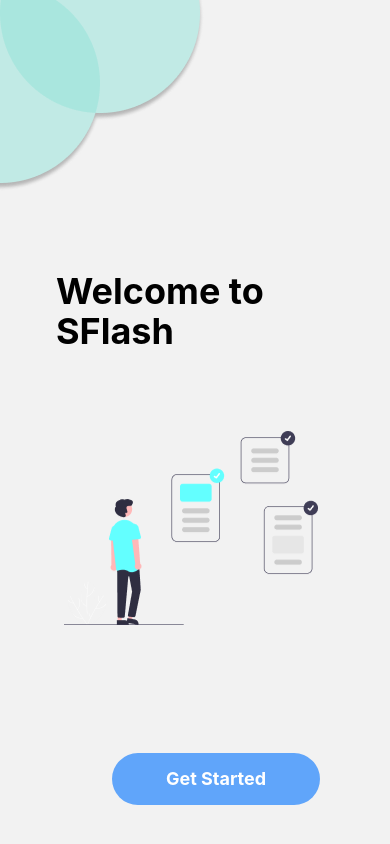
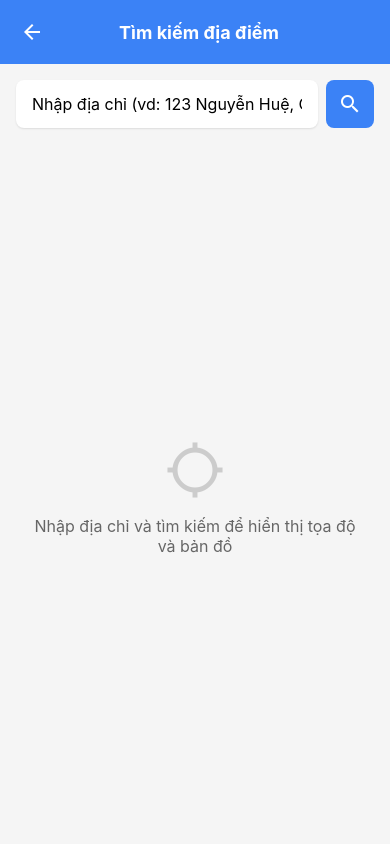
Before and after one commit to hapdev05/App_ghtk, a React Native app: screen /LocationSearch in a window 390 px wide. Built offline with nearby package versions, Linux system fonts and the light colour scheme.

Commit message:
fix location

```diff
--- a/src/navigation/AppNavigator.tsx
+++ b/src/navigation/AppNavigator.tsx
@@ -13,6 +13,7 @@
 import CreateOrder from '../screens/Page/Customer/components/CreateOrder';
 import OrderHistory from '../screens/Page/Customer/components/OrderHistory';
 import OrderDetailScreen from '../screens/Page/Customer/components/OrderDetailScreen';
+import LocationSearch from '../screens/Page/Shipper/LocationSearch';
 
 const Stack = createNativeStackNavigator();
 
@@ -80,6 +81,11 @@
           component={OrderDetailScreen}
           options={{headerShown:false}}
         />
+        <Stack.Screen
+          name='LocationSearch'
+          component={LocationSearch}
+          options={{headerShown:false}}
+        />
       </Stack.Navigator>
 
     </NavigationContainer>
--- /dev/null
+++ b/src/screens/Page/Shipper/LocationSearch.tsx
@@ -0,0 +1,222 @@
+import React, { useState } from 'react';
+import {
+  View,
+  Text,
+  TextInput,
+  TouchableOpacity,
+  StyleSheet,
+  ActivityIndicator,
+  Alert,
+  SafeAreaView
+} from 'react-native';
+import { MaterialIcons } from '@expo/vector-icons';
+import { forwardGeoCode } from '../../../services/geocoding.service';
+import MapView, { Marker } from 'react-native-maps';
+import { useNavigation } from '@react-navigation/native';
+
+interface Location {
+  lat: number;
+  long: number;
+}
+
+const LocationSearch = () => {
+  const [address, setAddress] = useState('');
+  const [loading, setLoading] = useState(false);
+  const [location, setLocation] = useState<Location | null>(null);
+  const navigation = useNavigation();
+
+  const handleSearch = async () => {
+    if (!address.trim()) {
+      Alert.alert('Lỗi', 'Vui lòng nhập địa chỉ');
+      return;
+    }
+
+    setLoading(true);
+    try {
+      const coordinates = await forwardGeoCode(address);
+      if (coordinates) {
+        setLocation(coordinates);
+        console.log('Tìm thấy tọa độ:', coordinates);
+      } else {
+        Alert.alert('Thông báo', 'Không tìm thấy tọa độ cho địa chỉ này');
+      }
+    } catch (error) {
+      console.error('Lỗi khi tìm kiếm tọa độ:', error);
+      Alert.alert('Lỗi', 'Không thể tìm kiếm địa chỉ. Vui lòng thử lại sau.');
+    } finally {
+      setLoading(false);
+    }
+  };
+
+  return (
+    <SafeAreaView style={styles.container}>
+      <View style={styles.header}>
+        <TouchableOpacity
+          style={styles.backButton}
+          onPress={() => navigation.goBack()}
+        >
+          <MaterialIcons name="arrow-back" size={24} color="#fff" />
+        </TouchableOpacity>
+        <Text style={styles.title}>Tìm kiếm địa điểm</Text>
+        <View style={styles.rightPlaceholder} />
+      </View>
+
+      <View style={styles.searchContainer}>
+        <TextInput
+          style={styles.input}
+          placeholder="Nhập địa chỉ (vd: 123 Nguyễn Huệ, Quận 1, TP.HCM)"
+          value={address}
+          onChangeText={setAddress}
+        />
+        <TouchableOpacity
+          style={styles.searchButton}
+          onPress={handleSearch}
+          disabled={loading}
+        >
+          {loading ? (
+            <ActivityIndicator color="#fff" />
+          ) : (
+            <MaterialIcons name="search" size={24} color="#fff" />
+          )}
+        </TouchableOpacity>
+      </View>
+
+      {location ? (
+        <View style={styles.resultContainer}>
+          <Text style={styles.resultText}>Tọa độ: {location.lat}, {location.long}</Text>
+
+          <MapView
+            style={styles.map}
+            initialRegion={{
+              latitude: location.lat,
+              longitude: location.long,
+              latitudeDelta: 0.01,
+              longitudeDelta: 0.01,
+            }}
+          >
+            <Marker
+              coordinate={{
+                latitude: location.lat,
+                longitude: location.long,
+              }}
+              title={address}
+            />
+          </MapView>
+
+          <TouchableOpacity style={styles.directionButton}>
+            <MaterialIcons name="directions" size={20} color="#fff" />
+            <Text style={styles.directionButtonText}>Chỉ đường</Text>
+          </TouchableOpacity>
+        </View>
+      ) : (
+        <View style={styles.emptyState}>
+          <MaterialIcons name="location-searching" size={60} color="#ccc" />
+          <Text style={styles.emptyText}>
+            Nhập địa chỉ và tìm kiếm để hiển thị tọa độ và bản đồ
+          </Text>
+        </View>
+      )}
+    </SafeAreaView>
+  );
+};
+
+const styles = StyleSheet.create({
+  container: {
+    flex: 1,
+    backgroundColor: '#f5f5f5',
+  },
+  header: {
+    flexDirection: 'row',
+    alignItems: 'center',
+    justifyContent: 'space-between',
+    padding: 16,
+    backgroundColor: '#3B82F6',
+  },
+  backButton: {
+    padding: 4,
+  },
+  rightPlaceholder: {
+    width: 24,
+  },
+  title: {
+    fontSize: 18,
+    fontWeight: 'bold',
+    color: 'white',
+    textAlign: 'center',
+  },
+  searchContainer: {
+    flexDirection: 'row',
+    padding: 16,
+    marginBottom: 8,
+  },
+  input: {
+    flex: 1,
+    height: 48,
+    backgroundColor: 'white',
+    borderRadius: 8,
+    paddingHorizontal: 16,
+    fontSize: 16,
+    shadowColor: '#000',
+    shadowOffset: { width: 0, height: 1 },
+    shadowOpacity: 0.1,
+    shadowRadius: 2,
+    elevation: 2,
+  },
+  searchButton: {
+    width: 48,
+    height: 48,
+    backgroundColor: '#3B82F6',
+    borderRadius: 8,
+    marginLeft: 8,
+    justifyContent: 'center',
+    alignItems: 'center',
+  },
+  resultContainer: {
+    margin: 16,
+    backgroundColor: 'white',
+    borderRadius: 8,
+    padding: 16,
+    shadowColor: '#000',
+    shadowOffset: { width: 0, height: 1 },
+    shadowOpacity: 0.1,
+    shadowRadius: 2,
+    elevation: 2,
+  },
+  resultText: {
+    fontSize: 16,
+    marginBottom: 16,
+    fontWeight: '600',
+  },
+  map: {
+    height: 250,
+    borderRadius: 8,
+    marginBottom: 16,
+  },
+  directionButton: {
+    flexDirection: 'row',
+    alignItems: 'center',
+    justifyContent: 'center',
+    backgroundColor: '#3B82F6',
+    padding: 12,
+    borderRadius: 8,
+  },
+  directionButtonText: {
+    color: 'white',
+    fontWeight: 'bold',
+    marginLeft: 8,
+  },
+  emptyState: {
+    flex: 1,
+    justifyContent: 'center',
+    alignItems: 'center',
+    paddingHorizontal: 32,
+  },
+  emptyText: {
+    textAlign: 'center',
+    marginTop: 16,
+    color: '#666',
+    fontSize: 16,
+  },
+});
+
+export default LocationSearch;
--- a/src/screens/Page/Shipper/ShipperDashboard.tsx
+++ b/src/screens/Page/Shipper/ShipperDashboard.tsx
@@ -13,6 +13,8 @@
 import { useNavigation } from '@react-navigation/native';
 import ShipperMenu from './ShipperMenu';
 import { logout } from '../../../services/auth.service';
+import Geolocation from '@react-native-community/geolocation';
+import { reverseGeoCode } from '../../../services/geocoding.service';
 
 interface Order {
   orderId: number;
@@ -38,11 +40,32 @@
   const [loading, setLoading] = useState(true);
   const [refreshing, setRefreshing] = useState(false);
   const [menuVisible, setMenuVisible] = useState(false);
+  const [currentLocation, setCurrentLocation] = useState<string | null>(null);
   const navigation = useNavigation();
 
   useEffect(() => {
     loadOrders();
   }, []);
+
+  useEffect(() => {
+    Geolocation.getCurrentPosition(position => {
+      if (position.coords) {
+        fetchLocationAddress(position.coords.latitude, position.coords.longitude);
+      }
+    });
+  }, []);
+
+  const fetchLocationAddress = async (lat: number, long: number) => {
+    try {
+      const result = await reverseGeoCode({ lat, long });
+      if (result) {
+        setCurrentLocation(result.address);
+        console.log('Current location:', result);
+      }
+    } catch (error) {
+      console.error('Error getting location address:', error);
+    }
+  };
 
   const loadOrders = async () => {
     try {
@@ -164,7 +187,7 @@
             <MaterialIcons name="person" size={28} color="#3B82F6" />
           </View>
           <View className="ml-4">
-            <Text className="text-xl font-bold text-gray-900">Nguyễn Văn A</Text>
+            <Text className="text-xl font-bold text-gray-900"></Text>
             <View className="flex-row items-center mt-1">
               <MaterialIcons name="local-shipping" size={18} color="#4B5563" />
               <Text className="text-gray-600 ml-2 text-base">Shipper</Text>
--- a/src/screens/Page/Shipper/ShipperMenu.tsx
+++ b/src/screens/Page/Shipper/ShipperMenu.tsx
@@ -47,6 +47,14 @@
       title: 'Thông tin cá nhân',
       onPress: () => {
         Alert.alert('Thông báo', 'Chức năng đang phát triển');
+        onClose();
+      }
+    },
+    {
+      icon: 'location-searching',
+      title: 'Tìm kiếm địa điểm',
+      onPress: () => {
+        navigation.navigate('LocationSearch' as never);
         onClose();
       }
     },
--- /dev/null
+++ b/src/services/geocoding.service.ts
@@ -0,0 +1,73 @@
+import axios from 'axios';
+
+const API_KEY = "iH79Oa5yjwAgU0hiDV23Ezc3F0rvdF8iZkj92dFa_Jw";
+
+interface GeoLocation {
+  lat: number;
+  long: number;
+}
+
+interface GeocodingResult {
+  address: string;
+  city: string;
+  country: string;
+  postalCode: string;
+  items: any[];
+}
+
+/**
+ * Convert coordinates to address using HERE Reverse Geocoding API
+ */
+export const reverseGeoCode = async ({ lat, long }: GeoLocation): Promise<GeocodingResult | null> => {
+  const api = `https://revgeocode.search.hereapi.com/v1/revgeocode?at=${lat},${long}&lang=en-US&apiKey=${API_KEY}`;
+
+  try {
+    const res = await axios.get(api);
+
+    if (res && res.status === 200 && res.data) {
+      const items = res.data.items;
+
+      if (items && items.length > 0) {
+        const item = items[0];
+        return {
+          address: item.address?.label || '',
+          city: item.address?.city || '',
+          country: item.address?.countryName || '',
+          postalCode: item.address?.postalCode || '',
+          items: items
+        };
+      }
+    }
+    return null;
+  } catch (error) {
+    console.error('❌ Error in reverse geocoding:', error);
+    return null;
+  }
+};
+
+/**
+ * Convert address to coordinates using HERE Geocoding API
+ */
+export const forwardGeoCode = async (address: string): Promise<GeoLocation | null> => {
+  // Ensure address is properly encoded for URL
+  const encodedAddress = encodeURIComponent(address);
+  const api = `https://geocode.search.hereapi.com/v1/geocode?q=${encodedAddress}&apiKey=${API_KEY}`;
+
+  try {
+    const res = await axios.get(api);
+
+    if (res && res.status === 200 && res.data && res.data.items && res.data.items.length > 0) {
+      const position = res.data.items[0].position;
+      if (position && position.lat && position.lng) {
+        return {
+          lat: position.lat,
+          long: position.lng
+        };
+      }
+    }
+    return null;
+  } catch (error) {
+    console.error('❌ Error in forward geocoding:', error);
+    return null;
+  }
+};
```
Also changed, not shown: eas.json (+9 -1 lines), package.json (+4 -3 lines), 29 other files (tests, documents, lock files or other folders).
